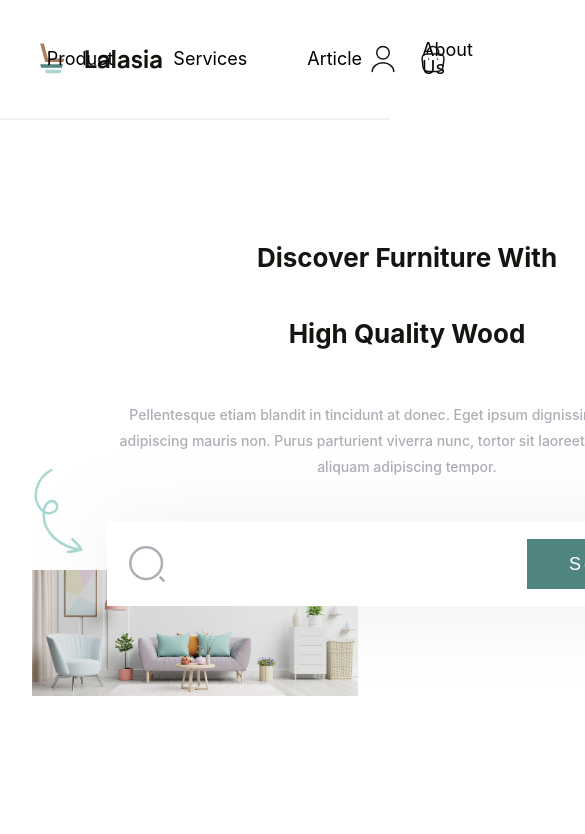
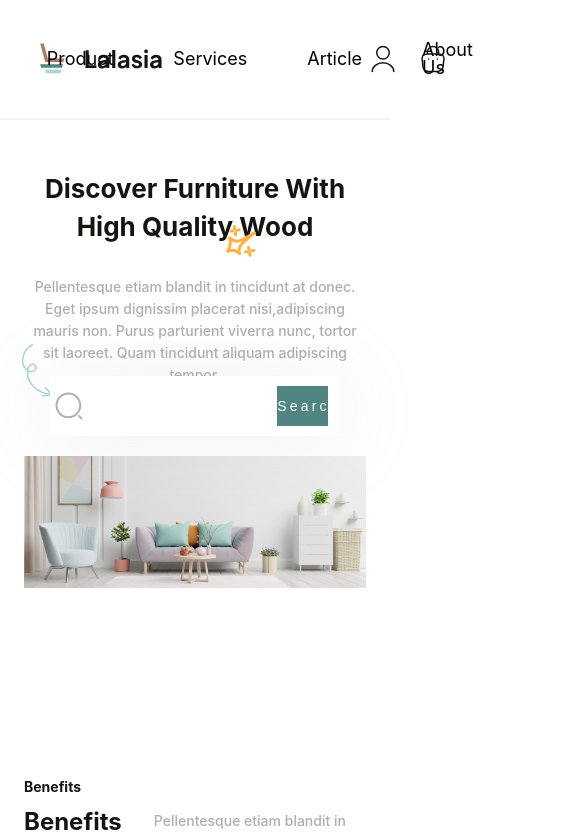
Before and after one commit to allen760128/side-project-furniture, a Next.js app: page / in a window 390 px wide. Shown: the top 834 px of the page, 585 px wide, since content can reach past the window. Built offline with nearby package versions, Linux system fonts and the light colour scheme.

Commit message:
20220729 update-rwd

```diff
--- a/package.json
+++ b/package.json
@@ -9,6 +9,9 @@
     "lint": "next lint"
   },
   "dependencies": {
+    "@emotion/react": "^11.9.3",
+    "@emotion/styled": "^11.9.3",
+    "@mui/material": "^5.9.2",
     "next": "12.2.3",
     "react": "18.2.0",
     "react-dom": "18.2.0",
--- a/styles/Home.module.css
+++ b/styles/Home.module.css
@@ -650,6 +650,87 @@
   }
 
 
+
+
+
+  .container .mySwiper2 .inner {
+    height: 300px;
+  }
+
+
+}
+
+
+
+@media (max-width: 768px) {
+  .wrap {
+    max-width: 1400px;
+    padding: 0 1.5rem;
+  }
+
+  .container .banner .title {
+    padding: 50px 0 70px 0;
+  }
+
+  .container .banner .title .divp {
+    padding-top: 30px;
+    width: 100%;
+  }
+
+  .container .banner .title .divp>p>br {
+    display: none;
+  }
+
+  .container .banner .title .divp>span:nth-child(2) {
+    width: 100px;
+    height: 100px;
+    top: 75px;
+    left: -35px;
+  }
+
+  .container .banner .title .divp>span:nth-child(3) {
+    width: 50px;
+    height: 50px;
+    top: -30px;
+    right: 100px;
+    z-index: 60;
+  }
+
+  .container .banner .title>h1 {
+    width: 100%;
+  }
+
+  .container .banner .title .divp .search {
+    width: 85%;
+    height: 60px;
+    top: 130px;
+  }
+
+  .container .banner .title .divp .search>span {
+    width: 15%;
+    height: 30px;
+    background-size: 30px;
+    background-position: center;
+  }
+
+  .container .banner .title .divp .search>form {
+    height: 40px;
+    width: 100%;
+  }
+
+  .container .banner .title .divp .search>form>input {
+    width: 75%;
+    height: 40px;
+    padding: 0 0.8rem;
+    font-size: 14px;
+  }
+
+  .container .banner .title .divp .search>form>button {
+    width: 20%;
+    height: 40px;
+    font-size: 14px;
+  }
+
   /* ---------------------benefits------------------- */
 
   .container .benefits {
@@ -1082,8 +1163,5 @@
   .container .join>a:hover {
     background-color: #3c6966;
   }
+
 }
-
-
-
-@media (max-width: 768px) {}
--- a/styles/globals.css
+++ b/styles/globals.css
@@ -80,6 +80,7 @@ a {
 @media (max-width: 768px) {
   html h1 {
     font-size: 26px;
+    line-height: 38px;
   }
 
   html h2 {
@@ -105,5 +106,6 @@ a {
 
   html p {
     font-size: 14px;
+    line-height: 22px;
   }
 }
```
Also changed, not shown: 1 other file (tests, documents, lock files or other folders).
